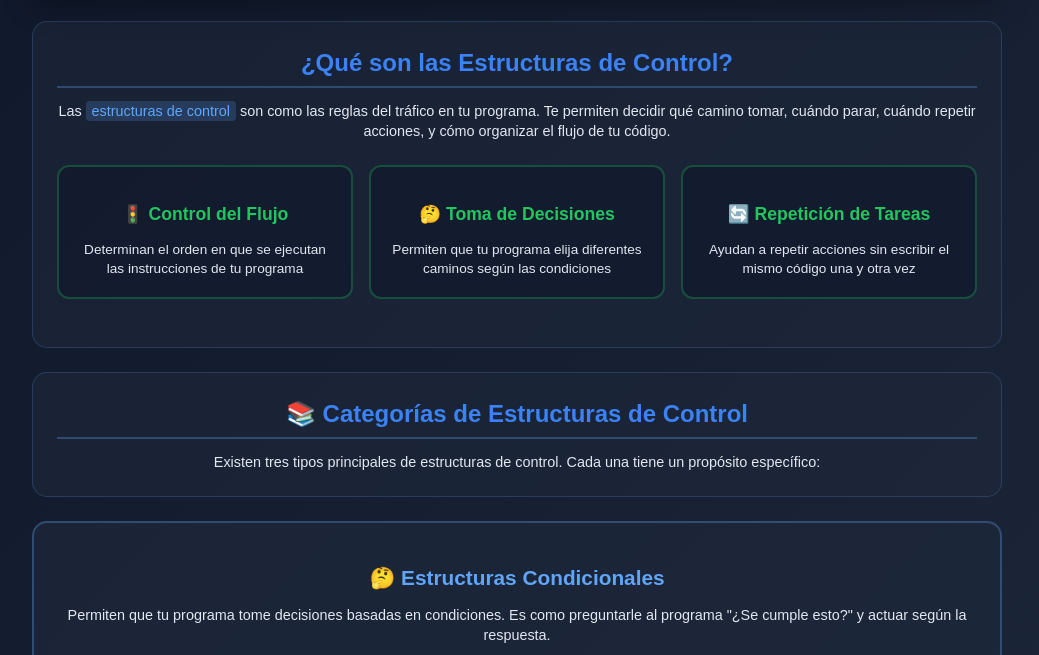
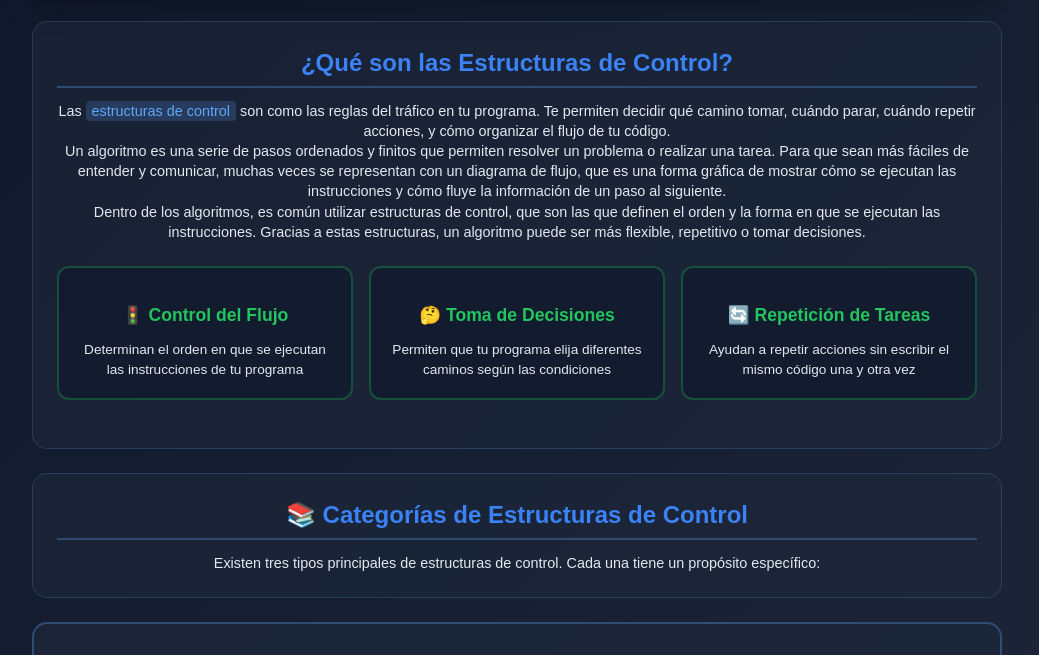
Before and after one commit to Gusitah/CursosV_1, a plain HTML site: page cursos/7mo/tema3.html in a window 1280 px wide. Shown: the part 138-793 px from the top of the page, without its empty margins (123-1162 px from the left). Drawn offline with Linux system fonts and the light colour scheme.

Commit message:
Update tema3.html
actualizacion

```diff
--- a/cursos/7mo/tema3.html
+++ b/cursos/7mo/tema3.html
@@ -305,8 +305,10 @@
 
         <div class="section">
             <h2>¿Qué son las Estructuras de Control?</h2>
-            <p>Las <span class="highlight">estructuras de control</span> son como las reglas del tráfico en tu programa. Te permiten decidir qué camino tomar, cuándo parar, cuándo repetir acciones, y cómo organizar el flujo de tu código.</p>
-
+                     <p>Las <span class="highlight">estructuras de control</span> son como las reglas del tráfico en tu programa. Te permiten decidir qué camino tomar, cuándo parar, cuándo repetir acciones, y cómo organizar el flujo de tu código. <br>
+            Un algoritmo es una serie de pasos ordenados y finitos que permiten resolver un problema o realizar una tarea. Para que sean más fáciles de entender y comunicar, muchas veces se representan con un diagrama de flujo, que es una forma gráfica de mostrar cómo se ejecutan las instrucciones y cómo fluye la información de un paso al siguiente.
+<br>
+Dentro de los algoritmos, es común utilizar estructuras de control, que son las que definen el orden y la forma en que se ejecutan las instrucciones. Gracias a estas estructuras, un algoritmo puede ser más flexible, repetitivo o tomar decisiones.</p>
             <div class="intro-cards">
                 <div class="intro-card">
                     <h3>🚦 Control del Flujo</h3>
@@ -485,4 +487,5 @@
         }
     </script>
 </body>
+
 </html>
```
